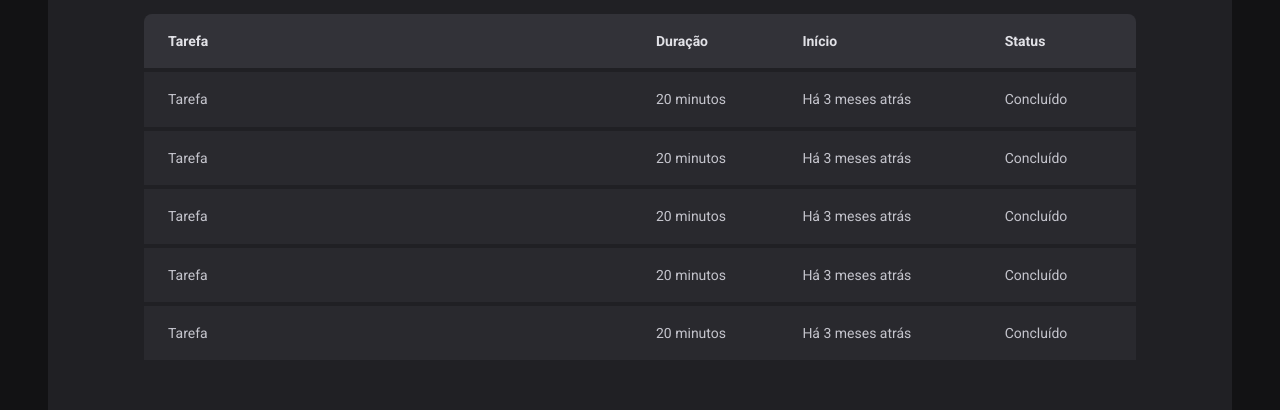
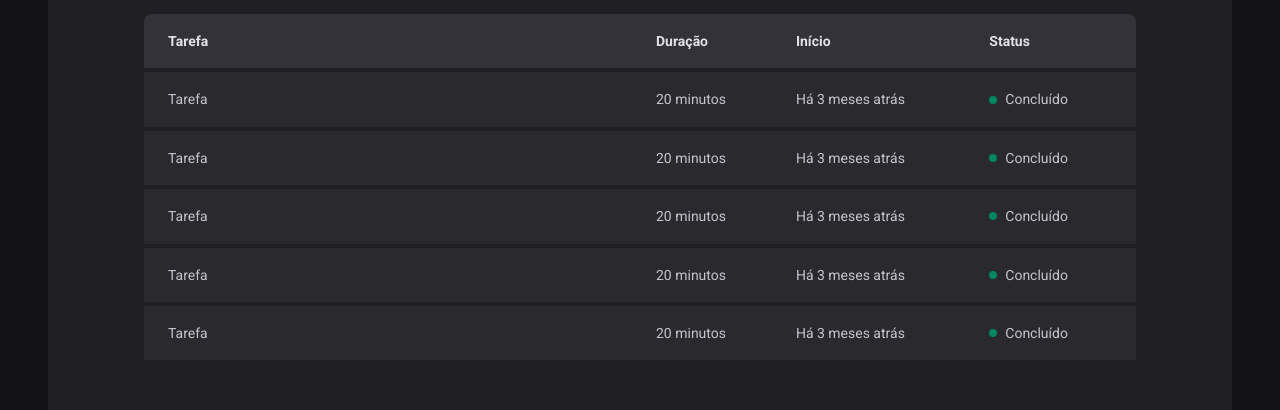
Before and after one commit to Massaronii/02-ignite-timer, a React (Vite) app: page /history in a window 1280 px wide. Shown: the part 270-680 px from the top of the page. Built offline with nearby package versions, Linux system fonts and the light colour scheme.

Commit message:
:lipstick: estilizado a bolinha do status

```diff
--- a/src/pages/History/index.tsx
+++ b/src/pages/History/index.tsx
@@ -1,4 +1,4 @@
-import { HistoryContainer, HistoryList } from "./styles"
+import { HistoryContainer, HistoryList, Status } from "./styles"
 
 export function History(){
   return (
@@ -20,31 +20,41 @@
               <td>Tarefa</td>
               <td>20 minutos</td>
               <td>Há 3 meses atrás</td>
-              <td>Concluído</td>
+              <td>
+                <Status statusColor="green">Concluído</Status>
+              </td>
             </tr>
             <tr>
               <td>Tarefa</td>
               <td>20 minutos</td>
               <td>Há 3 meses atrás</td>
-              <td>Concluído</td>
+              <td>
+                <Status statusColor="green">Concluído</Status>
+              </td>
             </tr>
             <tr>
               <td>Tarefa</td>
               <td>20 minutos</td>
               <td>Há 3 meses atrás</td>
-              <td>Concluído</td>
+              <td>
+                <Status statusColor="green">Concluído</Status>
+              </td>
             </tr>
             <tr>
               <td>Tarefa</td>
               <td>20 minutos</td>
               <td>Há 3 meses atrás</td>
-              <td>Concluído</td>
+              <td>
+                <Status statusColor="green">Concluído</Status>
+              </td>
             </tr>
             <tr>
               <td>Tarefa</td>
               <td>20 minutos</td>
               <td>Há 3 meses atrás</td>
-              <td>Concluído</td>
+              <td>
+                <Status statusColor="green">Concluído</Status>
+              </td>
             </tr>
           </tbody>
         </table>
--- a/src/pages/History/styles.ts
+++ b/src/pages/History/styles.ts
@@ -61,3 +61,27 @@
     }
   }
 `
+
+const STATUS_COLORS = {
+    yellow: "yellow-500",
+    green: "green-500",
+    red: "red-500"
+} as const
+
+interface StatusProps {
+  statusColor: keyof typeof STATUS_COLORS;
+}
+
+export const Status = styled.span<StatusProps>`
+  display: flex;
+  align-items: center;
+  gap: 0.5rem;
+
+  &::before {
+    content: "";
+    width: 0.5rem;
+    height: 0.5rem;
+    border-radius: 999px;
+    background: ${(props) => props.theme[STATUS_COLORS[props.statusColor]]};
+  }
+`
```
